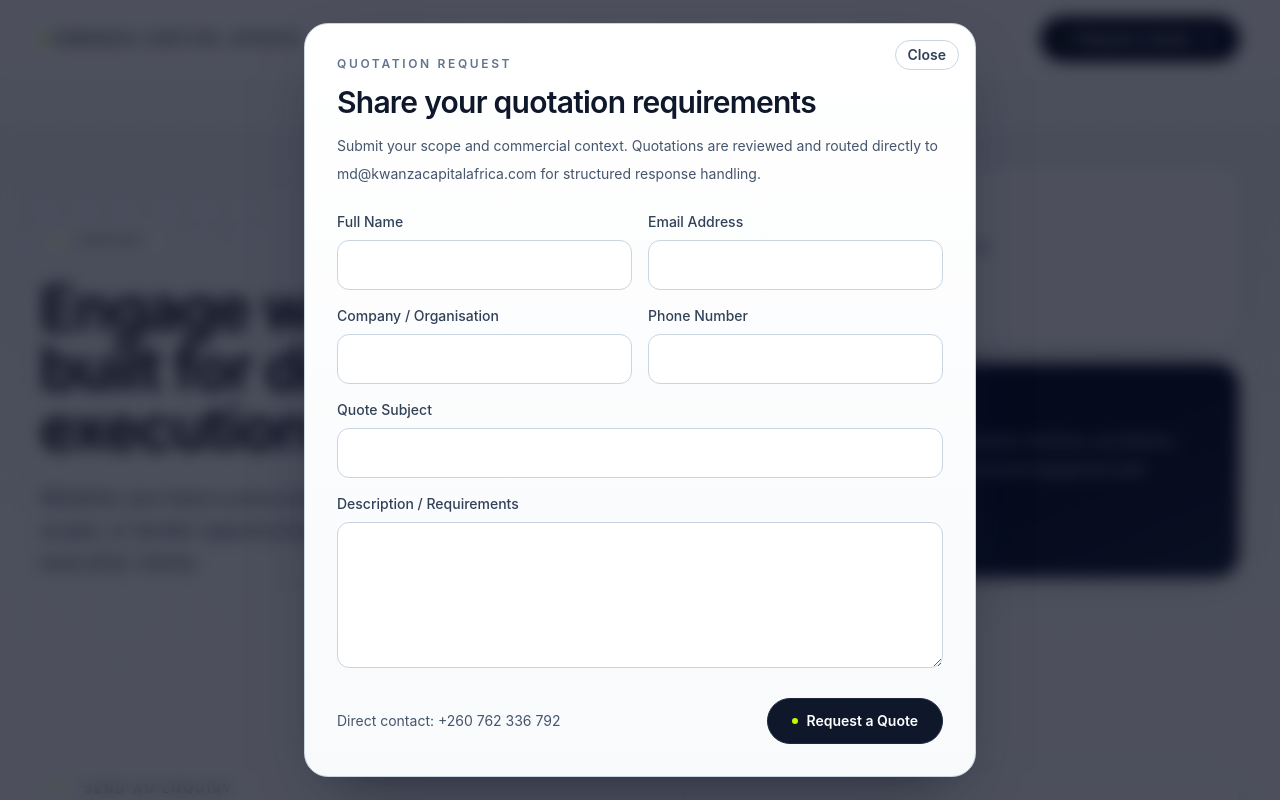
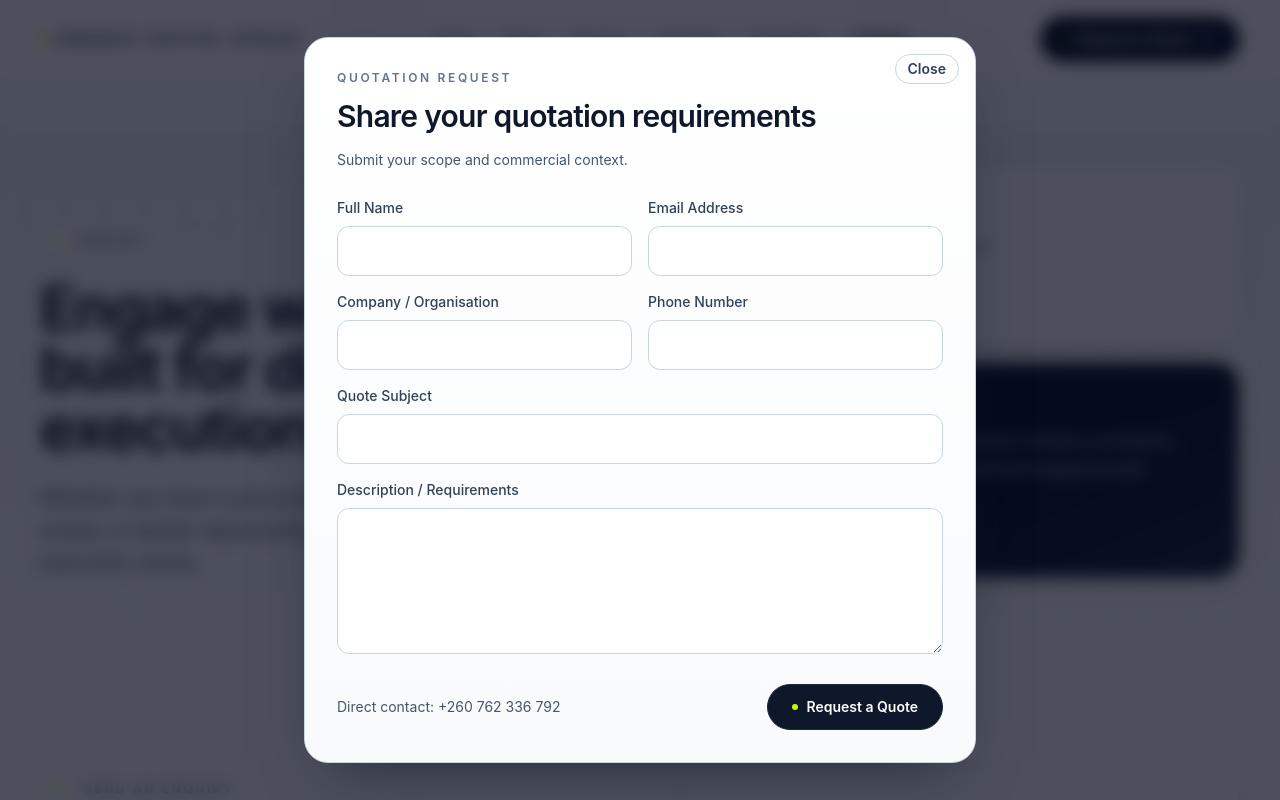
Before and after one commit to Alinuswe/kwanza-site, a Next.js app: page /contact in a window 1280 px wide. Both pictures are taken after a click on the button "Request for Quote". Shown: the top 800 px of the page. Built offline with nearby package versions, Linux system fonts and the light colour scheme.

Commit message:
Update quotation request message
Removed email reference from quotation request text.

```diff
--- a/app/contact/page.tsx
+++ b/app/contact/page.tsx
@@ -296,7 +296,7 @@ export default function ContactPage() {
               <p className="text-xs font-semibold uppercase tracking-[0.22em] text-slate-500">Quotation Request</p>
               <h2 className="mt-3 text-2xl font-semibold tracking-tight text-slate-900 md:text-3xl">Share your quotation requirements</h2>
               <p className="mt-3 max-w-2xl text-sm leading-7 text-slate-600">
-                Submit your scope and commercial context. Quotations are reviewed and routed directly to {contactDetails.email} for structured response handling.
+                Submit your scope and commercial context.
               </p>
 
               <form className="mt-6" onSubmit={handleQuoteSubmit}>
```
